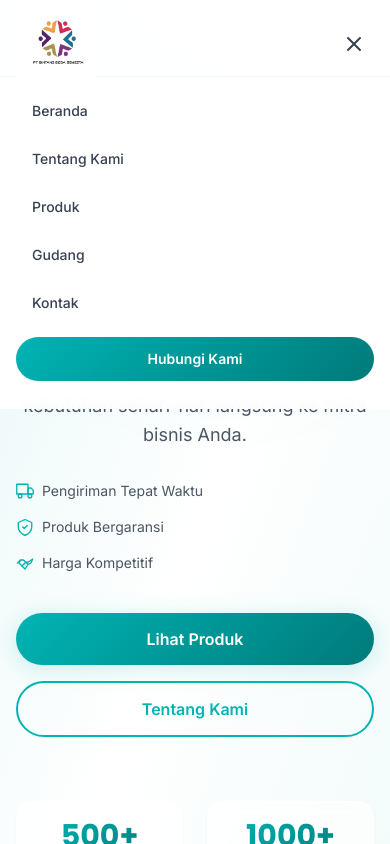
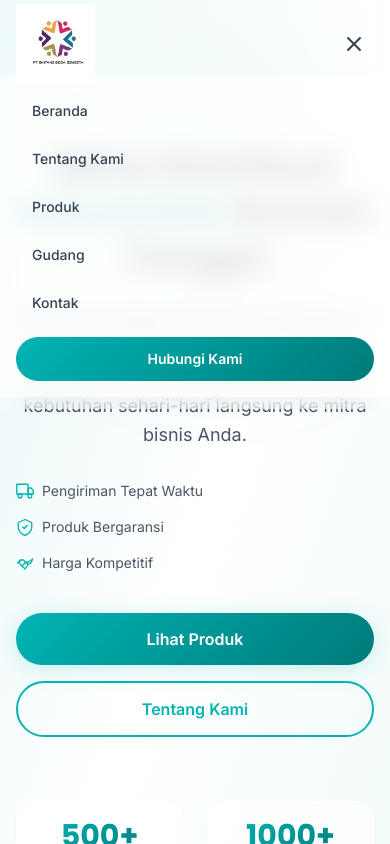
Before and after one commit to michael111103/bintangbogasemesta, a Next.js app: page / in a window 390 px wide. Both pictures are taken after a click on the button 354 px from the left and 44 px from the top of the page. Shown: the top 844 px of the page. Built offline with nearby package versions, Linux system fonts and the light colour scheme.

Commit message:
Update Navbar.tsx

```diff
--- a/src/components/Navbar.tsx
+++ b/src/components/Navbar.tsx
@@ -35,10 +35,10 @@ export default function Navbar() {
 
  return (
    <nav
-      className={`fixed top-0 left-0 right-0 z-50 transition-all duration-300 ${
+     className={`fixed top-0 left-0 right-0 z-50 transition-all duration-300 backdrop-blur-md ${
        scrolled
-          ? "bg-white shadow-md py-2"
-          : "bg-white/95 backdrop-blur-sm py-3"
+         ? "bg-white/70 shadow-md py-2"
+         : "bg-white/40 py-3"
      }`}
    >
      <div className="max-w-7xl mx-auto px-4 sm:px-6 lg:px-8">
@@ -66,7 +66,7 @@ export default function Navbar() {
                key={link.href}
                href={link.href}
                onClick={(e) => handleNavClick(e, link.href)}
-                className="px-4 py-2 text-sm font-medium text-gray-700 rounded-lg hover:text-[#00B4B4] hover:bg-teal-50 transition-all duration-200 cursor-pointer"
+               className="px-4 py-2 text-sm font-medium text-gray-700 rounded-lg hover:text-[#00B4B4] hover:bg-white/50 transition-all duration-200 cursor-pointer"
              >
                {link.label}
              </a>
@@ -82,7 +82,7 @@ export default function Navbar() {
 
          {/* Mobile menu button */}
          <button
-            className="md:hidden p-2 rounded-lg text-gray-700 hover:bg-teal-50 transition-colors"
+           className="md:hidden p-2 rounded-lg text-gray-700 hover:bg-white/50 transition-colors"
            onClick={() => setIsOpen(!isOpen)}
            aria-label="Toggle menu"
          >
@@ -101,13 +101,13 @@ export default function Navbar() {
          isOpen ? "max-h-96 opacity-100" : "max-h-0 opacity-0"
        }`}
      >
-        <div className="bg-white border-t border-gray-100 px-4 py-3 space-y-1">
+       <div className="bg-white/60 backdrop-blur-md border-t border-white/30 px-4 py-3 space-y-1">
          {navLinks.map((link) => (
            <a
              key={link.href}
              href={link.href}
              onClick={(e) => handleNavClick(e, link.href)}
-              className="block px-4 py-3 text-sm font-medium text-gray-700 rounded-lg hover:text-[#00B4B4] hover:bg-teal-50 transition-all cursor-pointer"
+             className="block px-4 py-3 text-sm font-medium text-gray-700 rounded-lg hover:text-[#00B4B4] hover:bg-white/50 transition-all cursor-pointer"
            >
              {link.label}
            </a>
```
Lines whose indentation alone changed are shown as unchanged.
